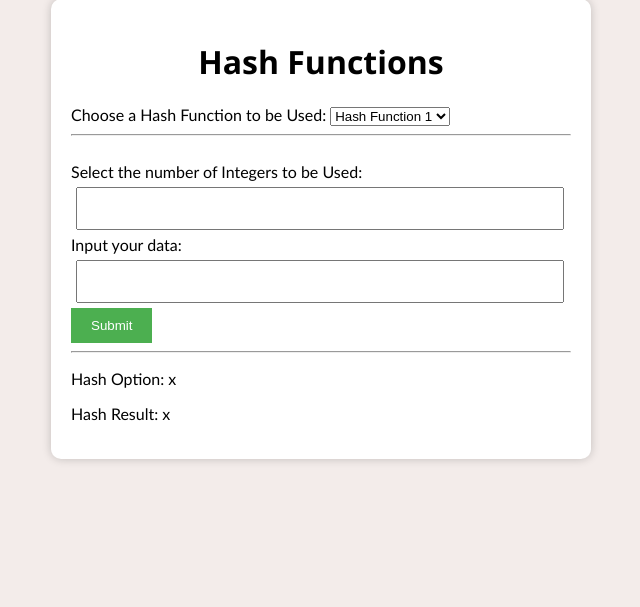
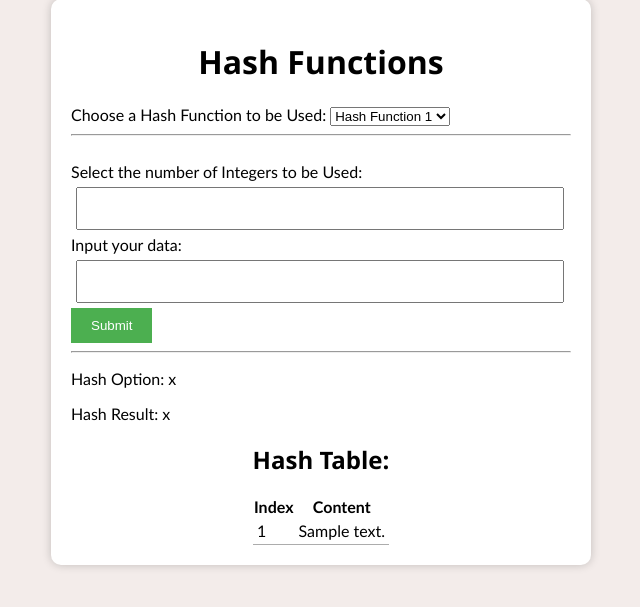
Before and after one commit to PUP-PierreSiLog/DSA-Act1, a Flask app: template templates/HashFunction.html in a window 1280 px wide. Shown: the part 55-662 px from the top of the page, without its empty margins (319-959 px from the left). Run offline with Flask 3, Linux system fonts and the light colour scheme; the template is opened without the code that fills it: most values are stand-ins (such as "Sample title", 1, 10 or a date in 2020).

Commit message:
Added hash table, though not yet working

```diff
--- a/HashFunction.py
+++ b/HashFunction.py
@@ -33,10 +33,10 @@ class HashTable:
         print(f"{word} not found for deletion")
 
     def display(self):
-        result = []
+        result = {}
         for i in range(self.size):
             if self.table[i] is not None:
-                result.append(f"Index {i}: {self.table[i]}")
+                result[i] = self.table[i]
             else:
-                result.append(f"Index {i}: Empty")
+                result[i] = "Empty"
         return result
--- a/app.py
+++ b/app.py
@@ -60,6 +60,8 @@ def areaOfTriangle():
 hash_table=HashTable(32)
 @app.route('/HashFunction', methods=['GET', 'POST'])
 def HashFunction():
+    global hash_table  # Add this line
+
     hash_option = None
     hash_result = None
     hash_function = None
@@ -103,10 +105,10 @@ def HashFunction():
         hash_result = hash_function(key)
         print(f"Calculated key: {key}, hash_result: {hash_result}")
 
-        # Display the updated hash table
-        hash_table.display()
+    # Display the updated hash table
+    hash_table_display = hash_table.display()
 
-        # Pass the updated hash_result to the template
-        return render_template('HashFunction.html', hash_option=hash_option, hash_result=hash_result)
+    # Pass the updated hash_result and hash_table_display to the template
+    return render_template('HashFunction.html', hash_option=hash_option, hash_result=hash_result, hash_table_display=hash_table_display, hash_table=hash_table)
 if __name__ == "__main__":
     app.run(debug=True)
--- a/templates/HashFunction.html
+++ b/templates/HashFunction.html
@@ -42,6 +42,21 @@
         {% else %}
             <p>Hash Result is not available</p>
         {% endif %}
+
+        <h2>Hash Table:</h2>
+        <table>
+            <tr>
+                <th>Index</th>
+                <th>Content</th>
+            </tr>
+            {% for index, content in hash_table_display.items() %}
+                <tr>
+                    <td>{{ index }}</td>
+                    <td>{{ content }}</td>
+                </tr>
+            {% endfor %}
+        </table>
+        </table>
     </div>
 </body>
 </html>
```
